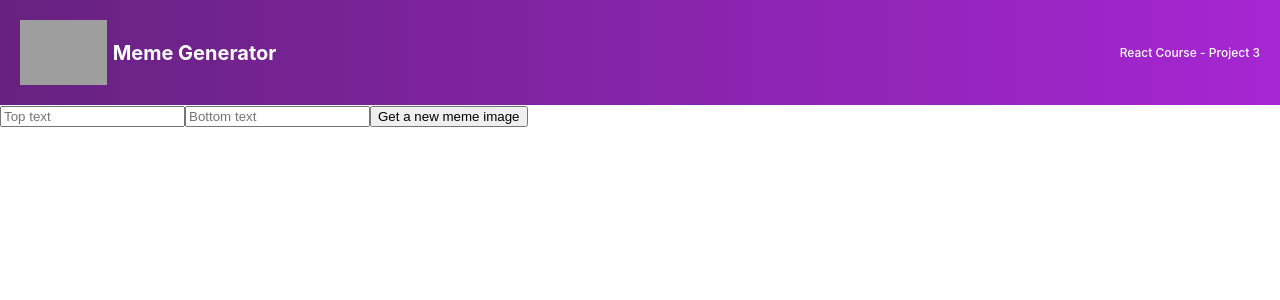
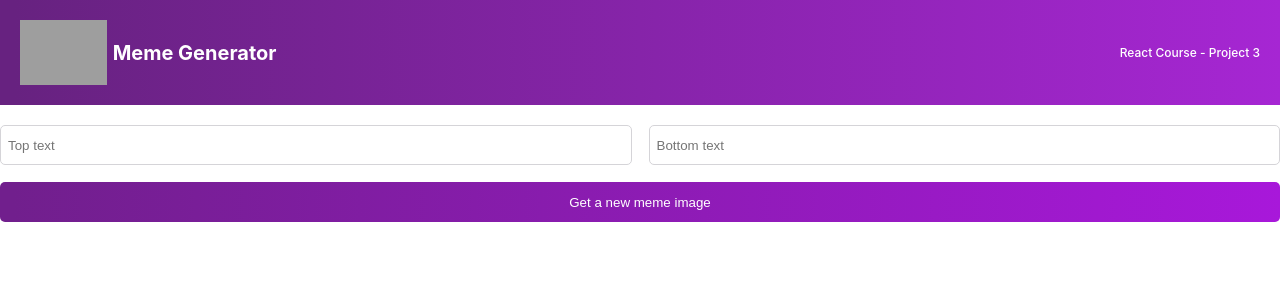
Before and after one commit to yildiztugba/Meme-generator, a React (Create React App) app in the folder memegenerator/: page / in a window 1280 px wide. Shown: the top 300 px of the page. Built offline with nearby package versions, Linux system fonts and the light colour scheme; grey boxes are pictures that could not be loaded; the HTML template or start-up script is replaced by a standard one.

Commit message:
css for form, inputs,button

```diff
--- a/memegenerator/src/components/Meme.js
+++ b/memegenerator/src/components/Meme.js
@@ -2,20 +2,22 @@
 
 export default function Meme(){
     return(
-        <div>
+        <div className="form">
         <input
             type="text"
             placeholder="Top text"
-
+            className="form--input"
         />
-         <input
+        <input
             type="text"
             placeholder="Bottom text"
-
+            className="form--input"
         />
-       <button>
-           Get a new meme image
-       </button>
+        <button
+        className="form--button"
+        >
+            Get a new meme image
+        </button>
 
         </div>
     )
--- a/memegenerator/src/index.css
+++ b/memegenerator/src/index.css
@@ -34,3 +34,28 @@
     font-size: 0.75rem;
     font-weight: 500;
 }
+
+.form {
+    display: grid;
+    grid-template: 40px 40px / 1fr 1fr;
+    gap: 17px;
+    margin-bottom: 17px;
+    margin-top: 20px;
+}
+
+.form--input {
+    font-family: "Karla", sans-serif;
+    border-radius: 5px;
+    border: 1px solid #D5D4D8;
+    text-indent: 5px;
+}
+
+.form--button {
+    grid-column: 1 / -1;
+    font-family: "Karla", sans-serif;
+    border-radius: 5px;
+    background: linear-gradient(90.41deg, #711F8D 1.14%, #A818DA 100%);
+    color: white;
+    border: none;
+    cursor: pointer;
+}
```
